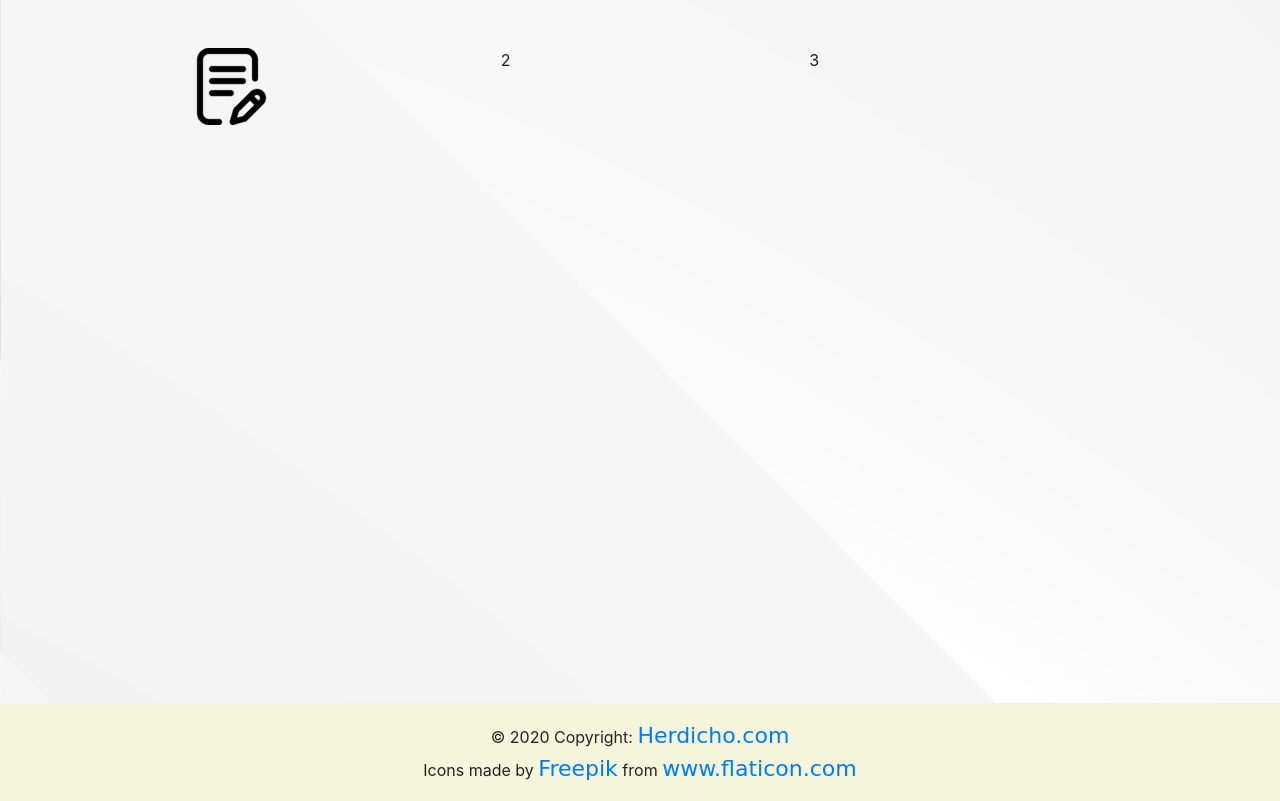
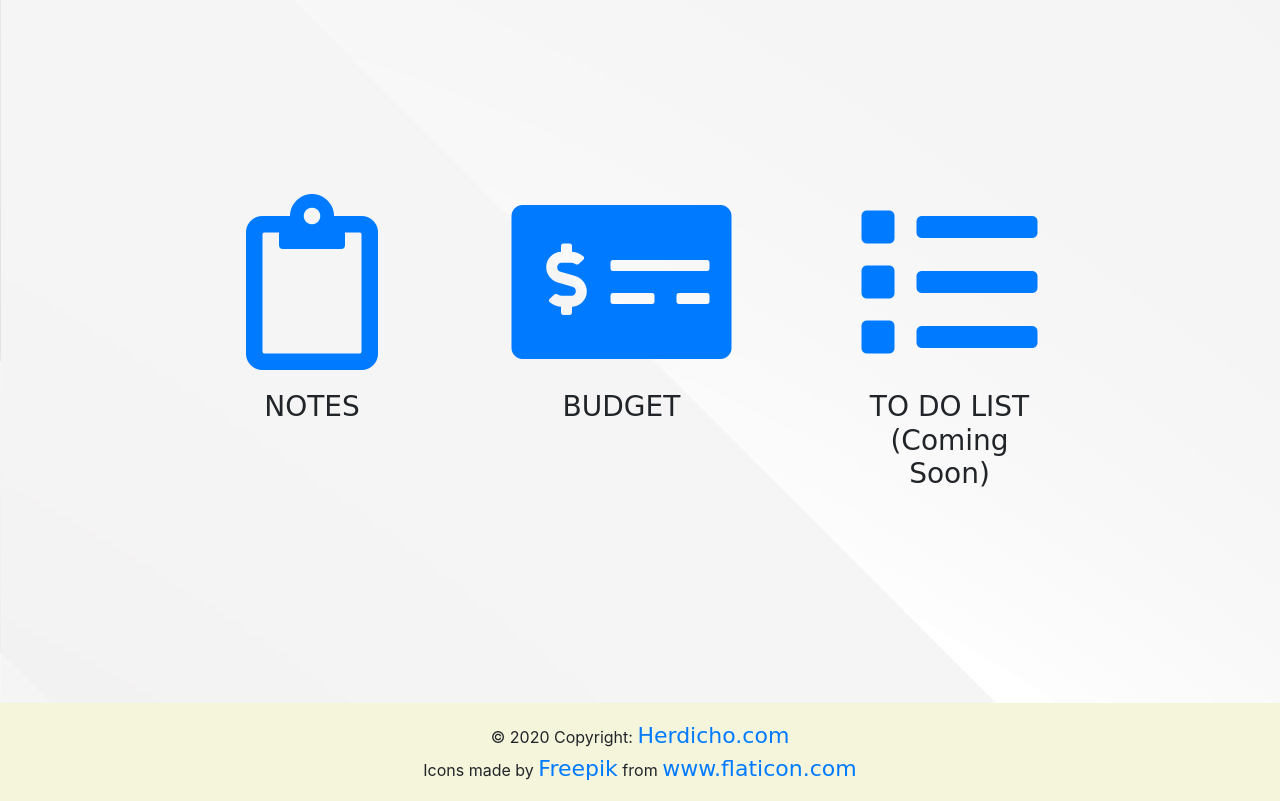
Before and after one commit to herdicho/3in1Apps, a Django app: template BudgetAppBismillah/templates/main_dashboard.html in a window 1280 px wide. Shown: the part 81-882 px from the top of the page. Run offline with Django 3.2, Linux system fonts and the light colour scheme; the template is opened without the code that fills it, so the values that code supplies are empty; some libraries are stand-ins or nearby versions.

Commit message:
tambah logo di dashboard awal

```diff
--- a/BudgetAppBismillah/templates/main.html
+++ b/BudgetAppBismillah/templates/main.html
@@ -7,6 +7,7 @@
 
     <link rel="stylesheet" type="text/css" href="{% static '/css/main.css' %}">
     <script defer src="{% static '/js/script.js' %}"></script>
+    <link rel="stylesheet" href="https://cdnjs.cloudflare.com/ajax/libs/font-awesome/5.15.1/css/all.min.css" integrity="sha512-+4zCK9k+qNFUR5X+cKL9EIR+ZOhtIloNl9GIKS57V1MyNsYpYcUrUeQc9vNfzsWfV28IaLL3i96P9sdNyeRssA==" crossorigin="anonymous" />
     <title>Django Lagi Bismillah</title>
 </head>
 
--- a/BudgetAppBismillah/templates/main_dashboard.html
+++ b/BudgetAppBismillah/templates/main_dashboard.html
@@ -3,24 +3,25 @@
 
 {% block content %}
 
-<div class="container-fluid">
+<div class="container-fluid mt-5 pt-5">
         <div class="row justify-content-center">
                 <div class="col-md-10 mt-5 mb-0">
-                        <div class="row">
-                                <div class="col">
-                                        <a href="{% url 'home_notes' %}"><img src="{% static 'images/notesSmall.png' %}"></a>
+                        <div style="text-align: center; padding: 50px;" class="row my-auto">
+                                <div style="margin-right: 100px" class="col">
+                                        <a href="{% url 'home_notes' %}"><i class="far fa-clipboard fa-8x"></i></a>
+                                        <h3 style="font-family: Comic Sans MS, Comic Sans, cursive; margin-top: 20px;">NOTES</h3>
                                 </div>
                                 <div class="col">
-                                        2
+                                        <a href="{% url 'dashboard_budget' %}"><i class="fas fa-money-check-alt fa-8x"></i></a>
+                                        <h3 style="font-family: Comic Sans MS, Comic Sans, cursive; margin-top: 20px;">BUDGET</h3>
                                 </div>
-                                <div class="col">
-                                        3
+                                <div style="margin-left: 100px" class="col">
+                                        <a href="#"><i class="fas fa-list fa-8x"></i></i></a>
+                                        <h3 style="font-family: Comic Sans MS, Comic Sans, cursive; margin-top: 20px;">TO DO LIST (Coming Soon)</h3>
                                 </div>
                         </div>
                 </div>
         </div>
 </div>
 
-
-
 {% endblock %}
```
